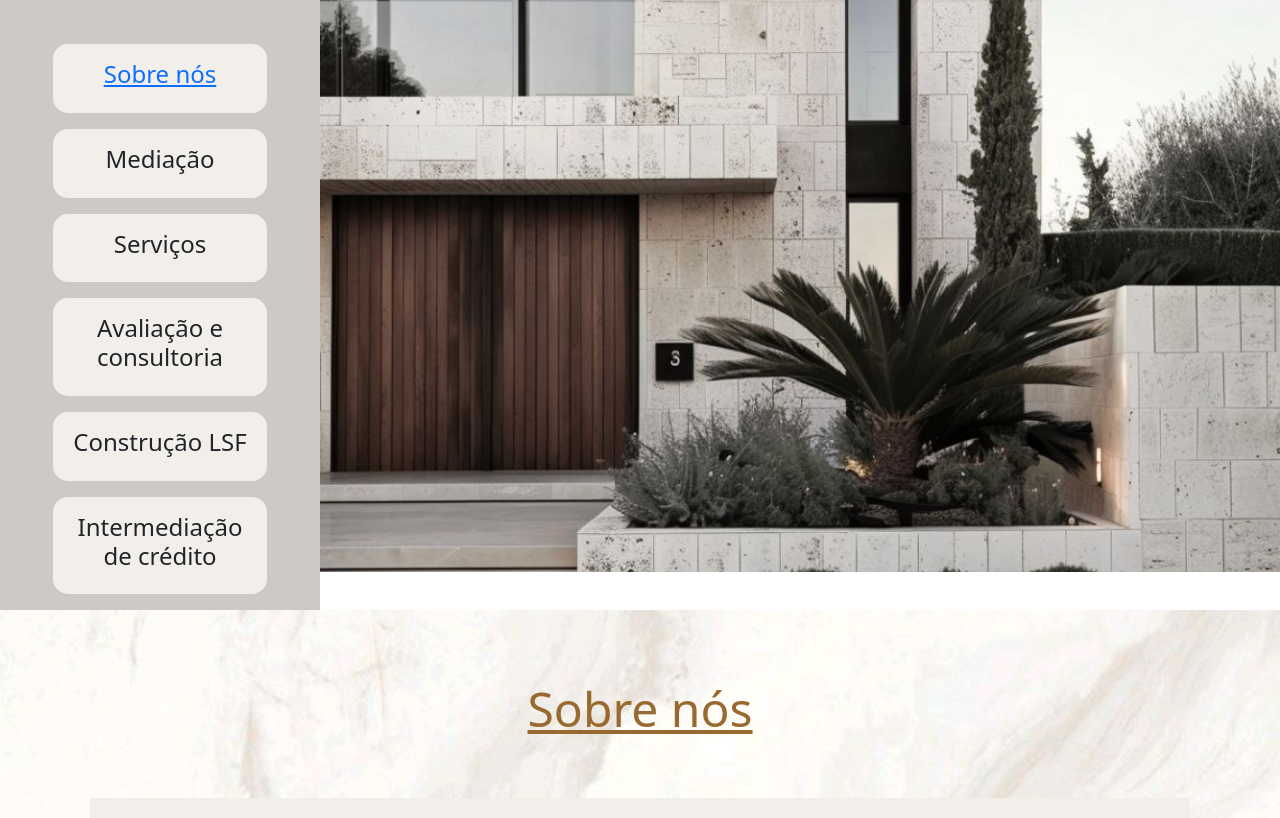
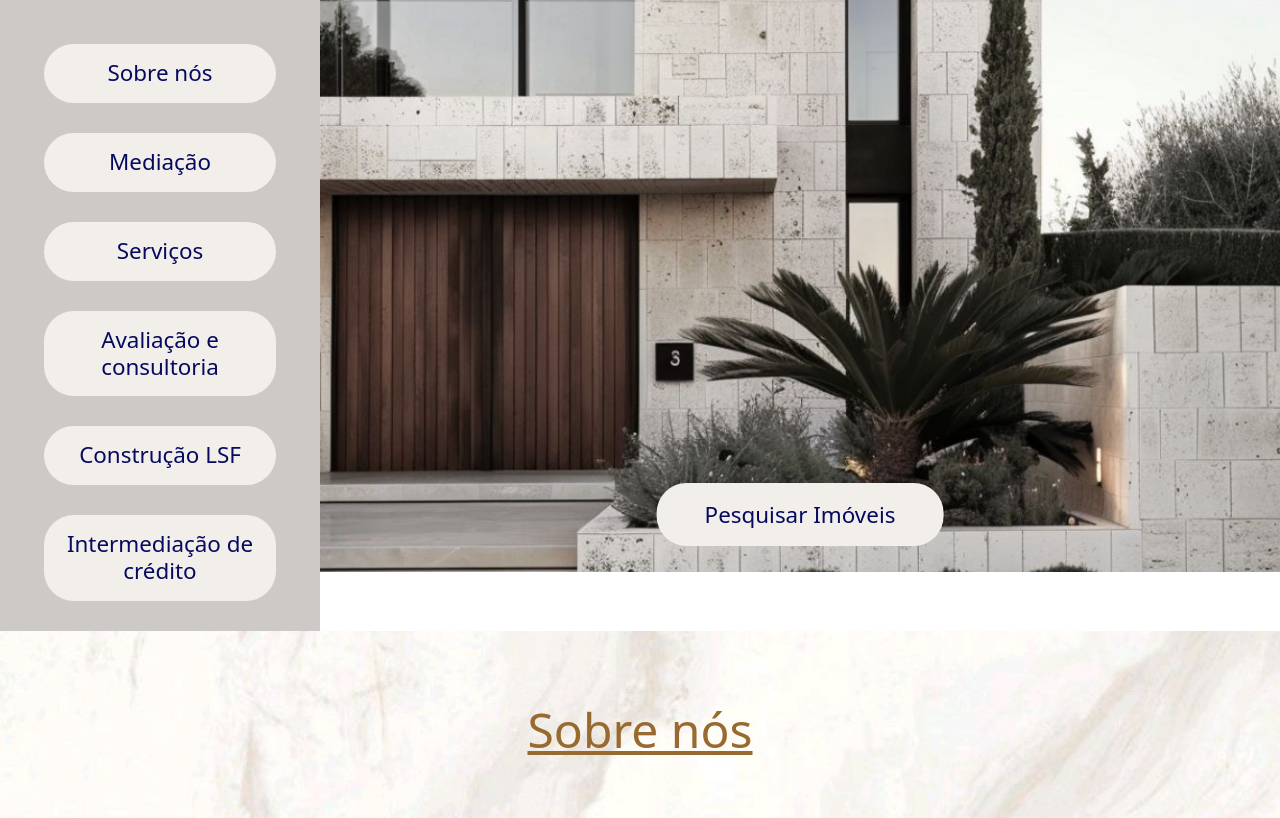
Before and after one commit to TiagoPeer/cash-value, a plain HTML site: page index.html in a window 1280 px wide. Shown: the part 228-1046 px from the top of the page. Drawn offline with nearby package versions, Linux system fonts and the light colour scheme.

Commit message:
change side banner buttons

```diff
--- a/index.html
+++ b/index.html
@@ -27,23 +27,23 @@
               <div
                 class="row flex-column align-items-center justify-content-between h-100"
               >
-                <div class="col-8 text-center p-3 mb-3 box">
-                  <h4><a href="#about-us">Sobre nós</a></h4>
+                <div class="text-center box">
+                  <h4 class="m-0"><a href="#about-us" class="btn-1 d-block p-3">Sobre nós</a></h4>
                 </div>
-                <div class="col-8 text-center p-3 mb-3 box">
-                  <h4>Mediação</h4>
+                <div class="text-center box">
+                  <h4 class="m-0"><a href="#mediation" class="btn-1 d-block p-3">Mediação</a></h4>
                 </div>
-                <div class="col-8 text-center p-3 mb-3 box">
-                  <h4>Serviços</h4>
+                <div class="text-center box">
+                  <h4 class="m-0"><a href="#services" class="btn-1 d-block p-3">Serviços</a></h4>
                 </div>
-                <div class="col-8 text-center p-3 mb-3 box">
-                  <h4>Avaliação e consultoria</h4>
+                <div class="text-center box">
+                  <h4 class="m-0"><a href="#valuation" class="btn-1 d-block p-3">Avaliação e consultoria</a></h4>
                 </div>
-                <div class="col-8 text-center p-3 mb-3 box">
-                  <h4>Construção LSF</h4>
+                <div class="text-center box">
+                  <h4 class="m-0"><a href="#construction" class="btn-1 d-block p-3">Construção LSF</a></h4>
                 </div>
-                <div class="col-8 text-center p-3 mb-3 box">
-                  <h4>Intermediação de crédito</h4>
+                <div class="text-center box">
+                  <h4 class="m-0"><a href="#credit-intermediation" class="btn-1 d-block p-3">Intermediação de crédito</a></h4>
                 </div>
               </div>
             </div>
@@ -52,7 +52,7 @@
         <div class="col-9 banner-img">
           <div>
           <div class="search-button-container">
-            <a href="https://www.idealista.pt/pro/cashvalue" target="_blank" class="btn-1">Pesquisar Imóveis</a>
+            <a href="https://www.idealista.pt/pro/cashvalue" target="_blank" class="btn-1 py-3 px-5">Pesquisar Imóveis</a>
         </div>
       </div>
       </section>
--- a/site.css
+++ b/site.css
@@ -23,8 +23,8 @@ html {
 }
 
 .side-banner .box {
-  background-color: #f2efeb;
-  border-radius: 15px;
+  width: 80%;
+  margin-bottom: 30px;
 }
 
 .side-banner h2 {
@@ -62,7 +62,7 @@ html {
 
 .search-button-container {
   position: absolute;
-  top: 5%;
+  bottom: 5%;
   left: 50%;
   transform: translate(-50%, 0);
 }
@@ -72,9 +72,9 @@ html {
   color: #060960;
   text-decoration: none;
   font-size: 1.4rem;
-  padding: 20px;
   border-radius: 30px;
   border-color: #996a30;
+  width: 100%;
 }
 
 .btn-1:hover {
```
